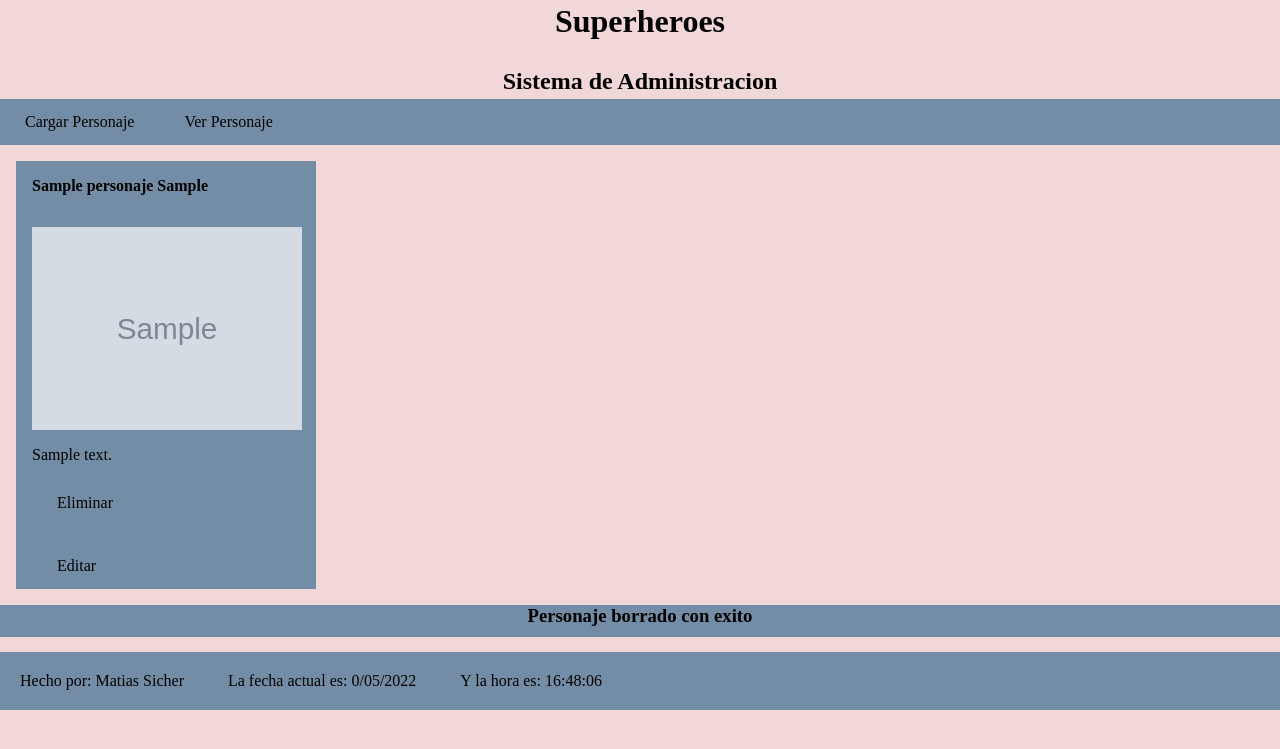
After one commit to Sichermatias/cursoPHPMySQL, a PHP site: page /mostrar.php?borrado in a window 1280 px wide. The commit adds this page. Shown: the top 749 px of the page. Run offline with PHP 8.4, Linux system fonts and the light colour scheme; tables that the repository leaves empty or names only in its code hold one stand-in row (values such as "Sample post"); grey boxes marked "Sample" are stand-in pictures.

Commit message:
agrego mostrar, eliminar, fecha y hora al proyecto

```diff
--- a/cursoIntermedio/modulo1/cargar_personaje.php
+++ b/cursoIntermedio/modulo1/cargar_personaje.php
@@ -4,14 +4,10 @@ $apellido_per = $_POST['apellido'];
 $imagen_per = $_POST['imagen'];
 $descripcion_per = $_POST['descripcion'];
 
-$conexion_db = mysqli_connect("localhost", "root", "", "phpIntermedio") or exit ("No se pudo conectar");
+include('conexion.php');
 
 mysqli_query($conexion_db, "INSERT INTO personajes VALUES (DEFAULT, '$nombre_per', '$apellido_per', '$imagen_per', '$descripcion_per') ");
 
 mysqli_close($conexion_db);
 
 header("Location:index.php?ok");
-
-
-
-?>
--- /dev/null
+++ b/cursoIntermedio/modulo1/conexion.php
@@ -0,0 +1,2 @@
+<?php
+$conexion_db = mysqli_connect("localhost", "root", "", "phpIntermedio") or exit ("No se pudo conectar");
--- /dev/null
+++ b/cursoIntermedio/modulo1/fecha_hora.php
@@ -0,0 +1,7 @@
+<?php
+
+date_default_timezone_set("America/Argentina/Buenos_Aires");
+
+$fecha_actual = date("L/m/Y");
+
+$hora_actual = date("H:i:s");
--- /dev/null
+++ b/cursoIntermedio/modulo1/footer.php
@@ -0,0 +1,6 @@
+<?php include('fecha_hora.php');?>
+<footer class="footer">
+	<p class="footer_item">Hecho por: Matias Sicher</p>
+	<p class="footer_item">La fecha actual es: <?php echo $fecha_actual ?></p>
+	<p class="footer_item">Y la hora es: <?php echo $hora_actual ?></p>
+</footer>
--- a/cursoIntermedio/modulo1/header.php
+++ b/cursoIntermedio/modulo1/header.php
@@ -1,20 +1,23 @@
 <!doctype html>
 <html lang="es">
+
 <head>
 	<title>Curso Intermedio</title>
 	<meta charset="UTF-8">
 	<meta http-equiv="X-UA-Compatible" content="IE=edge">
 	<meta name="viewport" content="width=device-width, initial-scale=1.0">
+	<link rel="stylesheet" href="normalize.css">
 	<link rel="stylesheet" href="style.css">
 </head>
 <header>
-	<h1>Superheroes</h1>
-	<h2>Sistema de Administracion</h2>
-	<nav class="menu">
-		<ul>
-			<li><a href="index.php">Cargar Personaje</a></li>
-			<li><a href="#">Ver Personaje</a></li>
-			<li><a href="#">Salir</a></li>
-		</ul>
-	</nav>
+	<div class="menu">
+		<h1 class="titulo_principal">Superheroes</h1>
+		<h2 class="titulo_secundario">Sistema de Administracion</h2>
+		<nav>
+			<ul>
+				<li class="menu_item"><a href="index.php">Cargar Personaje</a></li>
+				<li class="menu_item"><a href="mostrar.php">Ver Personaje</a></li>
+			</ul>
+		</nav>
+	</div>
 </header>
--- /dev/null
+++ b/cursoIntermedio/modulo1/mostrar.php
@@ -0,0 +1,38 @@
+<?php include('header.php');?>
+
+<section class="contenedor_personaje">
+
+	<?php
+	include('conexion.php');
+
+	$consulta_db = mysqli_query($conexion_db, "SELECT * FROM personajes");
+
+	while($mostrar_datos = mysqli_fetch_assoc($consulta_db)) {
+	?>
+
+	<div class="caja_personajes">
+		<h4> <?php echo $mostrar_datos['nombre'] . " " . $mostrar_datos['apellido']; ?> </h4>
+
+		<img src="imagenes/<?php echo $mostrar_datos['imagen']; ?>" alt="superheroe">
+
+		<p> <?php echo $mostrar_datos['descripcion']; ?> </p>
+
+		<p> <a href="eliminar.php?id=<?php echo $mostrar_datos['id']; ?>">Eliminar</a> </p>
+
+		<p> <a href="editar_form.php?id=<?php echo $mostrar_datos['id']; ?>">Editar</a> </p>
+	</div>
+
+
+</section>
+
+	<?php
+	}
+
+	if (isset($_GET['borrado'])) {
+		echo "<h3 class=\"subtitulo\">Personaje borrado con exito</h3>";
+	}
+
+	mysqli_close($conexion_db);
+
+	include('footer.php');
+	?>
--- a/cursoIntermedio/modulo1/style.css
+++ b/cursoIntermedio/modulo1/style.css
@@ -1,49 +1,161 @@
+
 * {
-	margin: 0;
-
-	background: #FEFBF6;
+  margin: 0;
+  background-color: #F2D7D9;
 }
 
-h1, h2 {
-	display: flex;
-	justify-content: center;
-	align-items: center;
-	padding: .2rem;
-	margin: .1rem;
-	text-align: center;
-	border-radius: .5rem;
+h1,
+h2 {
+  justify-content: center;
+  align-items: center;
+  padding: 0.2rem;
+  margin-top: 0;
+  text-align: center;
+  border-radius: 0.5rem;
+}
+
+a:link, a:visited {
+  background-color: #748DA6;
+  color: black;
+  padding: 14px 25px;
+  text-align: center;
+  text-decoration: none;
+  display: inline-block;
+}
+
+ul {
+  list-style-type: none;
+  margin: 0;
+  padding: 0;
+  overflow: hidden;
+  background-color: #748DA6;
+}
+
+li {
+  float: left;
+}
+
+li a {
+  display: block;
+  color: white;
+  text-align: center;
+  padding: 14px 16px;
+  text-decoration: none;
+}
+
+li a:hover {
+  background-color: #9CB4CC;
+}
+
+a:hover, a:active {
+  background-color: #748DA6;
+}
+
+img {
+  max-width: 90%;
+  height: auto;
+}
+
+.titulo_principal {
+  background-color: #F2D7D9;
+  color: black;
+  display: flex;
+}
+
+.titulo_secundario {
+  background-color: #F2D7D9;
+  color: black;
+  display: flex;
+}
+
+.subtitulo {
+  margin-top: 5px;
+  margin-bottom: 15px;
+  padding-bottom: 10px;
+  background-color: #748DA6;
+  text-align: center;
+  color: black;
+  display: block;
+  justify-content: center;
+  align-items: center;
 }
 
 .menu {
-	display: inline-block;
-	background-color: #3D3C42;
+  background-color: #F2D7D9;
+}
+
+.menu_item {
+  text-decoration: none;
 }
 
 .contenedor_cargar {
-	margin: 1rem;
-	display: inline-block;
-	justify-content: center;
-	align-items: center;
-	background-color: #9CB4CC;
-	border-radius: 1rem;
+  margin: 0 auto;
+  padding-bottom: 10px;
+  justify-content: center;
+  align-items: center;
+  background-color: #9cb4cc;
+  border-radius: .5rem;
 }
 
 .formulario {
-	text-align: center;
-	background-color: #9CB4CC;
+  margin: 0 auto;
+  text-align: center;
+  background-color: #9cb4cc;
 }
 
 .formulario input {
-	text-align: center;
-	padding: .2rem;
-	margin: .1rem;
-	background-color: aliceblue;
-	border: 0 ;
+  text-align: center;
+  padding: 0.2rem;
+  margin: 0.1rem;
+  background-color: aliceblue;
 }
 
 .formulario textarea {
-	text-align: center;
-	padding: .2rem;
-	margin: .1rem;
-	background-color: aliceblue;
+  text-align: center;
+  padding: 0.2rem;
+  margin: 0.1rem;
+  background-color: aliceblue;
 }
+/*
+.contenedor_personaje {
+  display: inline-block;
+  background-color: #748DA6;
+  margin: 1rem;
+}
+*/
+.caja_personajes {
+  display: block;
+  width: 300px;
+  background-color: #748DA6;
+  margin: 1rem;
+}
+
+.caja_personajes h4 {
+  display: inline-block;
+  background-color: #748DA6;
+  margin: 1rem;
+}
+
+.caja_personajes img {
+  display: block;
+  background-color: #748DA6;
+  margin: 1rem;
+}
+
+.caja_personajes p {
+  display: block;
+  background-color: #748DA6;
+  margin: 1rem;
+}
+
+.footer{
+  background-color: #748DA6;
+  display: block;
+  margin-top: 10px;
+}
+
+.footer_item{
+  background-color: #748DA6;
+  display: inline-block;
+  margin: 20px;
+}
```
Also changed, not shown: cursoIntermedio/modulo1/eliminar.php (added, +10 -0 lines), cursoIntermedio/modulo1/index.php (+7 -4 lines), cursoIntermedio/modulo1/normalize.css (added).
